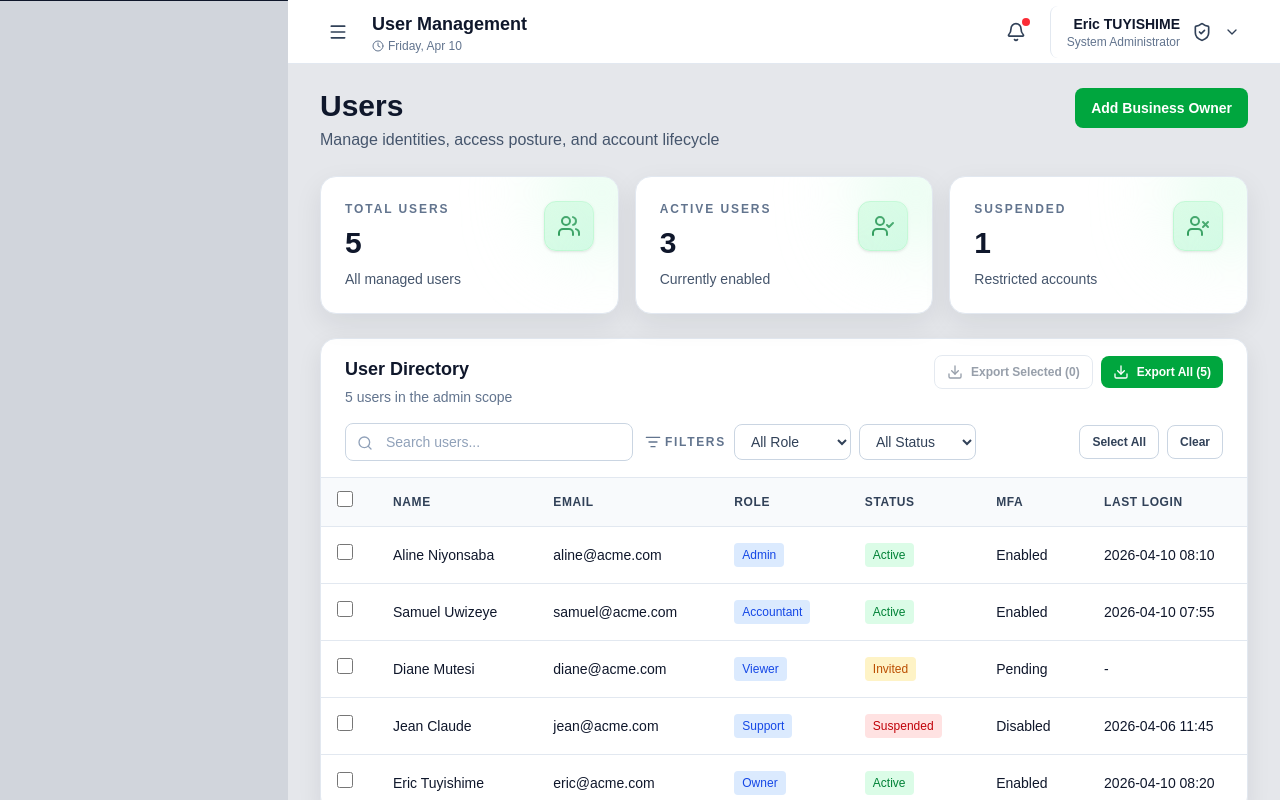
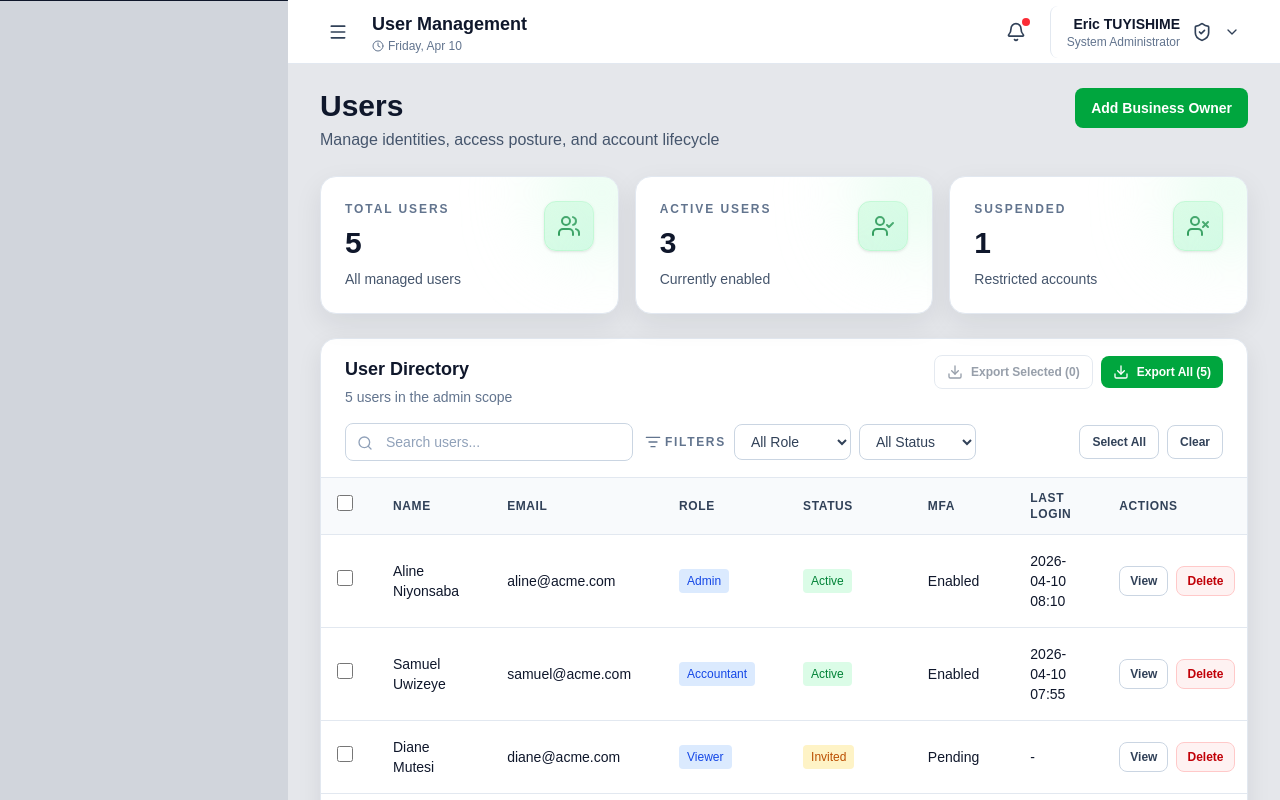
Before and after one commit to eric2003tu/Accounting, a Next.js app: page /admin/users in a window 1280 px wide. Built offline with nearby package versions, Linux system fonts and the light colour scheme.

Commit message:
Added the page to view business details

```diff
--- a/app/admin/users/page.tsx
+++ b/app/admin/users/page.tsx
@@ -1,12 +1,23 @@
 'use client';
 
-import React from 'react';
+import React, { useState } from 'react';
 import Link from 'next/link';
 import { Users, UserCheck, UserX } from 'lucide-react';
 import StatCard from '@/app/components/dashboard/StatCard';
 import DataTable from '@/app/components/dashboard/DataTable';
+import DeleteConfirmationModal from '@/app/components/admin/DeleteConfirmationModal';
 
-const users = [
+type AdminUser = {
+  id: number;
+  name: string;
+  email: string;
+  role: 'Owner' | 'Admin' | 'Accountant' | 'Viewer' | 'Support';
+  status: 'Active' | 'Invited' | 'Suspended';
+  mfa: 'Enabled' | 'Pending' | 'Disabled';
+  lastLogin: string;
+};
+
+const initialUsers: AdminUser[] = [
   { id: 1, name: 'Aline Niyonsaba', email: 'aline@acme.com', role: 'Admin', status: 'Active', mfa: 'Enabled', lastLogin: '2026-04-10 08:10' },
   { id: 2, name: 'Samuel Uwizeye', email: 'samuel@acme.com', role: 'Accountant', status: 'Active', mfa: 'Enabled', lastLogin: '2026-04-10 07:55' },
   { id: 3, name: 'Diane Mutesi', email: 'diane@acme.com', role: 'Viewer', status: 'Invited', mfa: 'Pending', lastLogin: '-' },
@@ -15,8 +26,20 @@ const users = [
 ];
 
 export default function AdminUsersPage() {
+  const [users, setUsers] = useState<AdminUser[]>(initialUsers);
+  const [userToDelete, setUserToDelete] = useState<AdminUser | null>(null);
+
   const active = users.filter((item) => item.status === 'Active').length;
   const suspended = users.filter((item) => item.status === 'Suspended').length;
+
+  const confirmDelete = () => {
+    if (!userToDelete) {
+      return;
+    }
+
+    setUsers((currentUsers) => currentUsers.filter((item) => item.id !== userToDelete.id));
+    setUserToDelete(null);
+  };
 
   return (
     <div className="space-y-6">
@@ -75,6 +98,27 @@ export default function AdminUsersPage() {
           },
           { key: 'mfa', label: 'MFA' },
           { key: 'lastLogin', label: 'Last Login' },
+          {
+            key: 'id',
+            label: 'Actions',
+            render: (_, row) => (
+              <div className="flex items-center gap-2">
+                <Link
+                  href={`/admin/users/${row.id}`}
+                  className="inline-flex items-center rounded-lg border border-slate-300 px-2.5 py-1.5 text-xs font-semibold text-slate-700 transition hover:bg-slate-50"
+                >
+                  View
+                </Link>
+                <button
+                  type="button"
+                  onClick={() => setUserToDelete(row)}
+                  className="inline-flex items-center rounded-lg border border-red-200 bg-red-50 px-2.5 py-1.5 text-xs font-semibold text-red-700 transition hover:bg-red-100"
+                >
+                  Delete
+                </button>
+              </div>
+            ),
+          },
         ]}
         filters={[
           {
@@ -100,6 +144,19 @@ export default function AdminUsersPage() {
         ]}
         searchPlaceholder="Search users..."
       />
+
+      <DeleteConfirmationModal
+        isOpen={!!userToDelete}
+        title="Delete user"
+        message={
+          userToDelete
+            ? `Are you sure you want to delete ${userToDelete.name}? This action cannot be undone.`
+            : ''
+        }
+        confirmLabel="Yes, delete"
+        onCancel={() => setUserToDelete(null)}
+        onConfirm={confirmDelete}
+      />
     </div>
   );
 }
--- /dev/null
+++ b/app/components/admin/DeleteConfirmationModal.tsx
@@ -0,0 +1,67 @@
+'use client';
+
+import React from 'react';
+import { AlertTriangle } from 'lucide-react';
+
+type DeleteConfirmationModalProps = {
+  isOpen: boolean;
+  title?: string;
+  message: string;
+  confirmLabel?: string;
+  onCancel: () => void;
+  onConfirm: () => void;
+};
+
+export default function DeleteConfirmationModal({
+  isOpen,
+  title = 'Delete item',
+  message,
+  confirmLabel = 'Delete',
+  onCancel,
+  onConfirm,
+}: DeleteConfirmationModalProps) {
+  if (!isOpen) {
+    return null;
+  }
+
+  return (
+    <div className="fixed inset-0 z-[100] flex items-center justify-center p-4">
+      <button
+        type="button"
+        aria-label="Close dialog"
+        className="absolute inset-0 bg-slate-950/45"
+        onClick={onCancel}
+      />
+
+      <div className="relative w-full max-w-md rounded-2xl border border-slate-200 bg-white p-5 shadow-[0_18px_48px_rgba(15,23,42,0.22)] sm:p-6">
+        <div className="flex items-start gap-3">
+          <div className="rounded-xl bg-red-100 p-2 text-red-700">
+            <AlertTriangle className="h-5 w-5" />
+          </div>
+
+          <div className="min-w-0 flex-1">
+            <h2 className="text-lg font-semibold text-slate-900">{title}</h2>
+            <p className="mt-1 text-sm text-slate-600">{message}</p>
+          </div>
+        </div>
+
+        <div className="mt-5 flex flex-col-reverse gap-2 sm:flex-row sm:justify-end">
+          <button
+            type="button"
+            onClick={onCancel}
+            className="inline-flex items-center justify-center rounded-lg border border-slate-300 px-4 py-2.5 text-sm font-semibold text-slate-700 transition hover:bg-slate-50"
+          >
+            Cancel
+          </button>
+          <button
+            type="button"
+            onClick={onConfirm}
+            className="inline-flex items-center justify-center rounded-lg bg-red-600 px-4 py-2.5 text-sm font-semibold text-white transition hover:bg-red-700"
+          >
+            {confirmLabel}
+          </button>
+        </div>
+      </div>
+    </div>
+  );
+}
```
